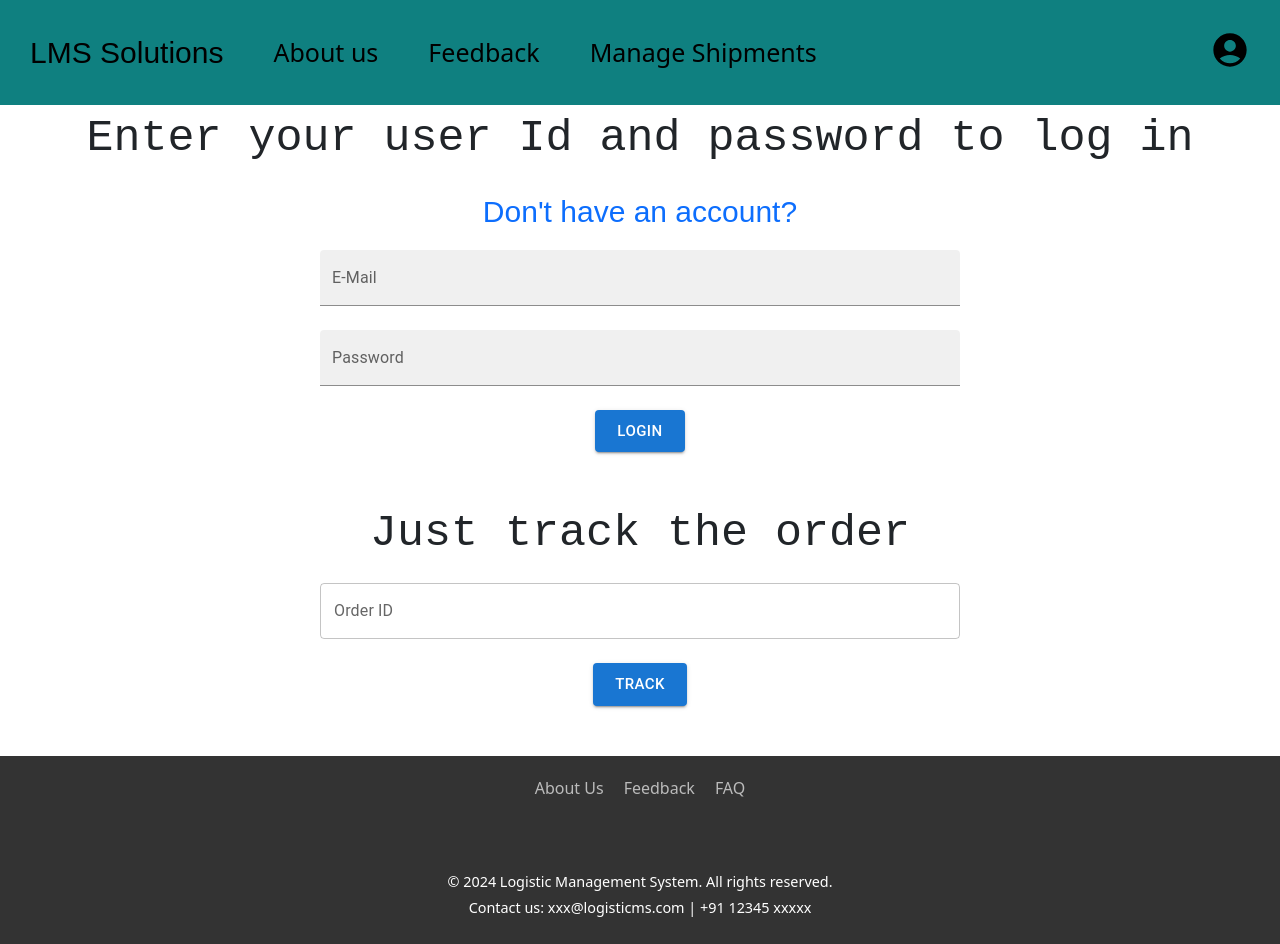
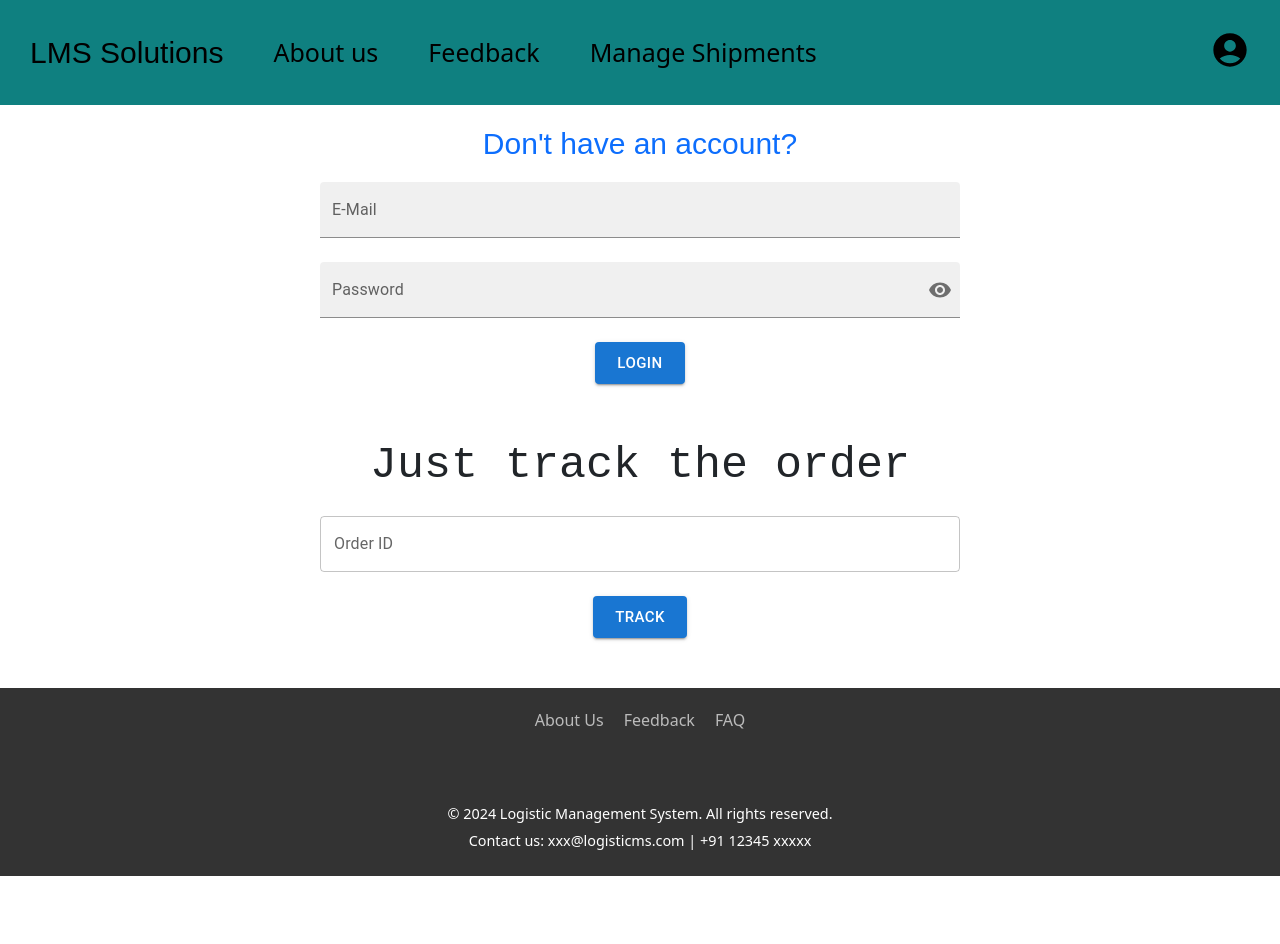
Before and after one commit to gohulvk/App_Dev, a React (Create React App) app: page /login in a window 1280 px wide. After the commit the page ends 876 px from the top, so only its background shows below. Built offline with nearby package versions, Linux system fonts and the light colour scheme; no server answers; the HTML template or start-up script is replaced by a standard one.

Commit message:
Add files via upload

```diff
--- a/src/components/Login/login.css
+++ b/src/components/Login/login.css
@@ -1,5 +1,5 @@
 .logintitle{
-    font-size: 45px;
+    font-size:0;
     font-family:'Courier New', Courier, monospace;
 }
 
--- a/src/components/Login/login.js
+++ b/src/components/Login/login.js
@@ -3,6 +3,10 @@
 import { NavLink, useNavigate } from 'react-router-dom';
 import TextField from '@mui/material/TextField';
 import Button from '@mui/material/Button';
+import IconButton from '@mui/material/IconButton';
+import InputAdornment from '@mui/material/InputAdornment';
+import Visibility from '@mui/icons-material/Visibility';
+import VisibilityOff from '@mui/icons-material/VisibilityOff';
 import UserContext from '../Context/UserContext';
 import axios from 'axios';
 import validator from 'validator';
@@ -12,13 +16,14 @@
 
 const Login = () => {
   const { user, login } = useContext(UserContext);
-  const {token}=useContext(TokenContext);
+  const { token } = useContext(TokenContext);
   const [email, setEmail] = useState('');
   const [password, setPassword] = useState('');
   const [emailError, setEmailError] = useState('');
   const [passwordError, setPasswordError] = useState('');
   const [orderId, setOrderId] = useState('');
   const [error, setError] = useState('');
+  const [showPassword, setShowPassword] = useState(false); // State to manage password visibility
   const navigate = useNavigate();
 
   const handleTracklogin = () => {
@@ -48,20 +53,20 @@
     try {
       const response = await axios.get(`http://localhost:8000/users/${email}/`, {
         headers: {
-            'Content-Type': 'application/json',
-            'Authorization': `Bearer ${token}`,
+          'Content-Type': 'application/json',
+          'Authorization': `Bearer ${token}`,
         },
-    });
+      });
 
-      if (response.status===200) {
+      if (response.status === 200) {
         const user = response.data;
 
         if (user.passw === passwordValue) {
           console.log('Login successful');
           login(user);
-          if(user.name==='Admin'){
-            navigate('/admin')
-          }else{
+          if (user.name === 'Admin') {
+            navigate('/admin');
+          } else {
             navigate('/home');
           }
         } else {
@@ -105,11 +110,15 @@
     }
   };
 
+  const handleClickShowPassword = () => {
+    setShowPassword((prev) => !prev); // Toggle password visibility
+  };
+
   return (
     <div>
-      <Header/>
+      <Header />
       <center>
-        <p className="logintitle">Enter your user Id and password to log in</p>
+        <p className="logintitle">Enter your user ID and password to log in</p>
         <p className="logindont">
           <NavLink to="/register" style={{ textDecoration: 'none' }}>
             {"Don't have an account?"}
@@ -132,18 +141,29 @@
             id="password"
             label="Password"
             variant="filled"
-            type="password"
+            type={showPassword ? 'text' : 'password'}
             style={{ width: '50%' }}
             value={password}
             onChange={handlePasswordChange}
+            InputProps={{
+              endAdornment: (
+                <InputAdornment position="end">
+                  <IconButton
+                    aria-label="toggle password visibility"
+                    onClick={handleClickShowPassword}
+                    edge="end"
+                  >
+                    {showPassword ? <VisibilityOff /> : <Visibility />}
+                  </IconButton>
+                </InputAdornment>
+              ),
+            }}
           />
           <br /><br />
           <Button variant="contained" size="large" type="submit">Login</Button>
         </form>
-        <br/><br/>
-        <p className='loginTrack'>
-          Just track the order
-        </p>
+        <br /><br />
+        <p className="loginTrack">Just track the order</p>
         <form onSubmit={(e) => e.preventDefault()}>
           <div>
             <TextField
@@ -165,9 +185,9 @@
           </div>
         </form>
       </center>
-      <Footer/>
+      <Footer />
     </div>
   );
-}
+};
 
 export default Login;
--- a/src/components/profile/Profile.js
+++ b/src/components/profile/Profile.js
@@ -66,7 +66,8 @@
 
     try {
       const response = await axios.patch(`http://localhost:8000/users/${user.id}/`,{
-        passw:newPassword
+        passw:newPassword,
+        password:newPassword
       }, {
         headers: {
             'Content-Type': 'application/json',
```
